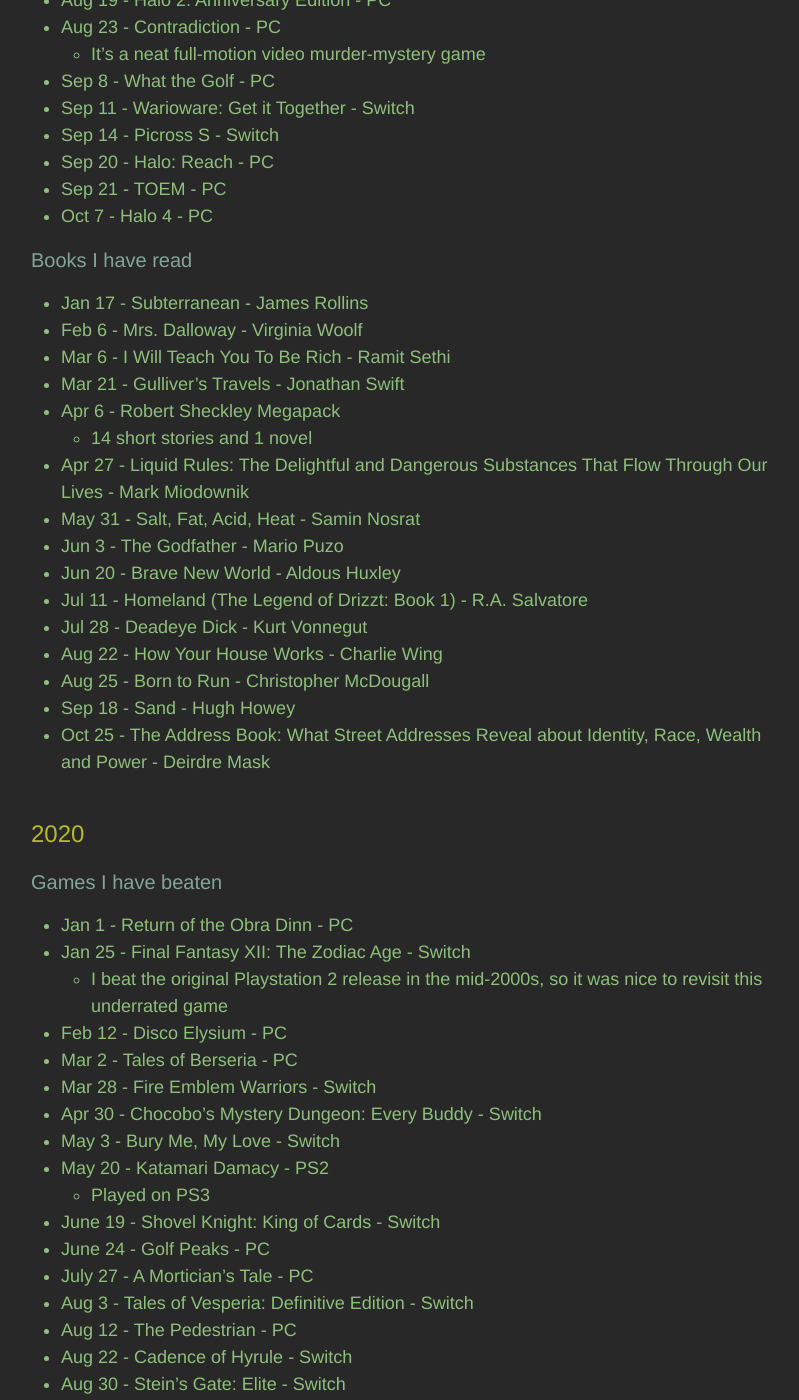
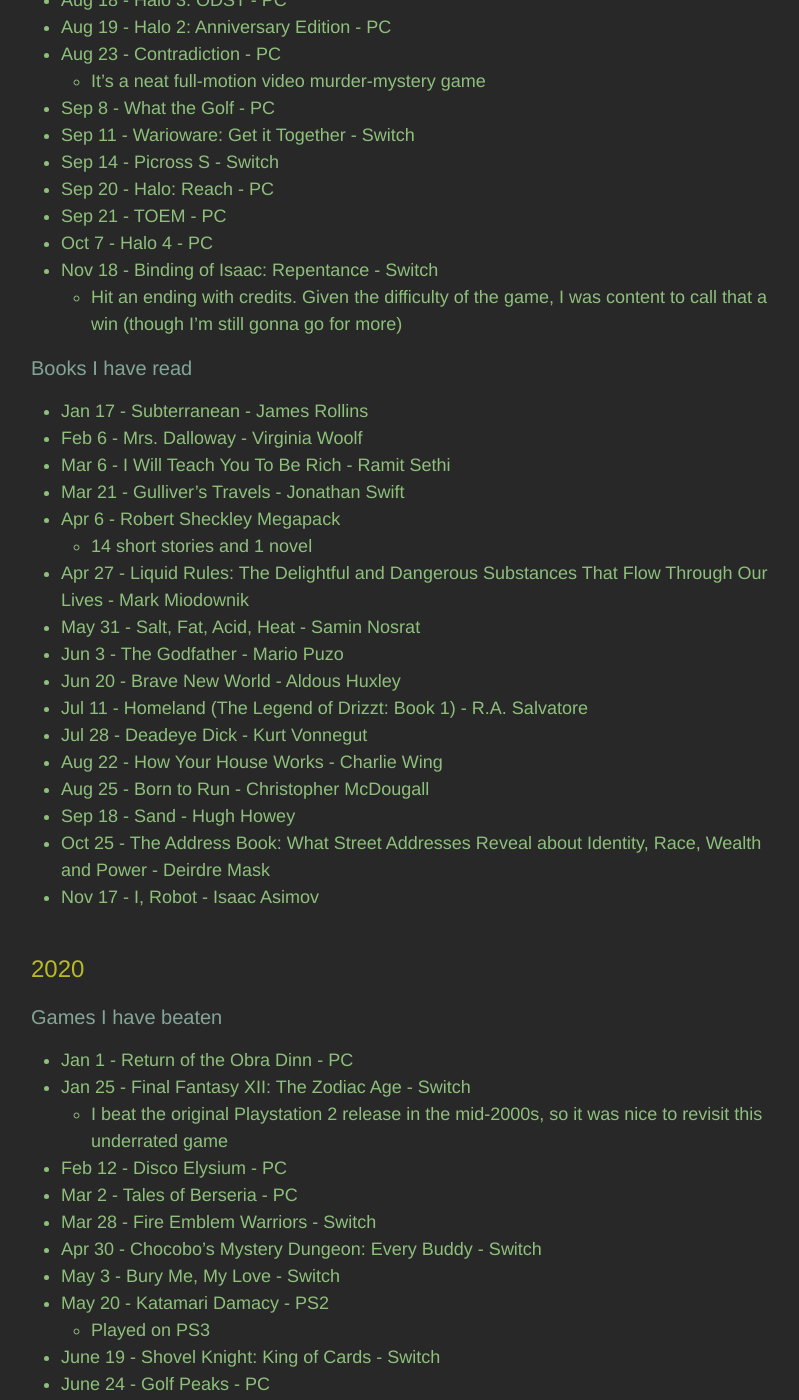
Before and after one commit to adkinsrs/sadkins_site, a Jekyll site: the page built from misc.md, in a window 1280 px wide and 1400 px high, scrolled down 977 px. Shown: the whole window, without its empty margins (239-1038 px from the left). Built offline with Jekyll 4.4.1, drawn with Linux system fonts in a browser that asks for light colours; some of the changed text lies outside the part shown.

Commit message:
beat a game and read a book

```diff
--- a/misc.md
+++ b/misc.md
@@ -17,6 +17,7 @@
 * My Brother, My Brother, and Me
 * Conan O'Brien Needs a Friend
 * A Way with Words
+* The Thom and Hawk Show
 
 ## 2021
 
@@ -42,6 +43,8 @@
 * Sep 20 - Halo: Reach - PC
 * Sep 21 - TOEM - PC
 * Oct 7 - Halo 4 - PC
+* Nov 18 - Binding of Isaac: Repentance - Switch
+  * Hit an ending with credits.  Given the difficulty of the game, I was content to call that a win (though I'm still gonna go for more)
 
 ### Books I have read
 
@@ -61,6 +64,7 @@
 * Aug 25 - Born to Run - Christopher McDougall
 * Sep 18 - Sand - Hugh Howey
 * Oct 25 - The Address Book: What Street Addresses Reveal about Identity, Race, Wealth and Power - Deirdre Mask
+* Nov 17 - I, Robot - Isaac Asimov
 
 ## 2020
 
```
